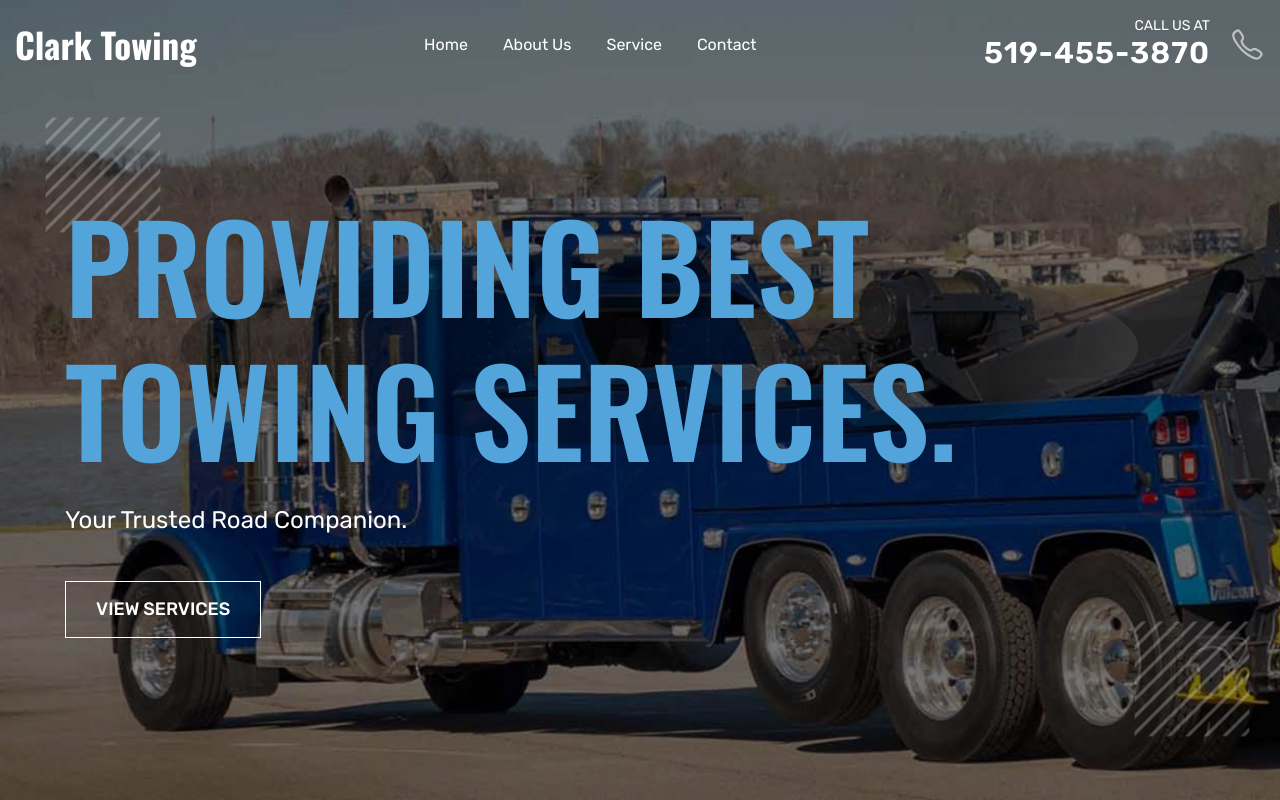
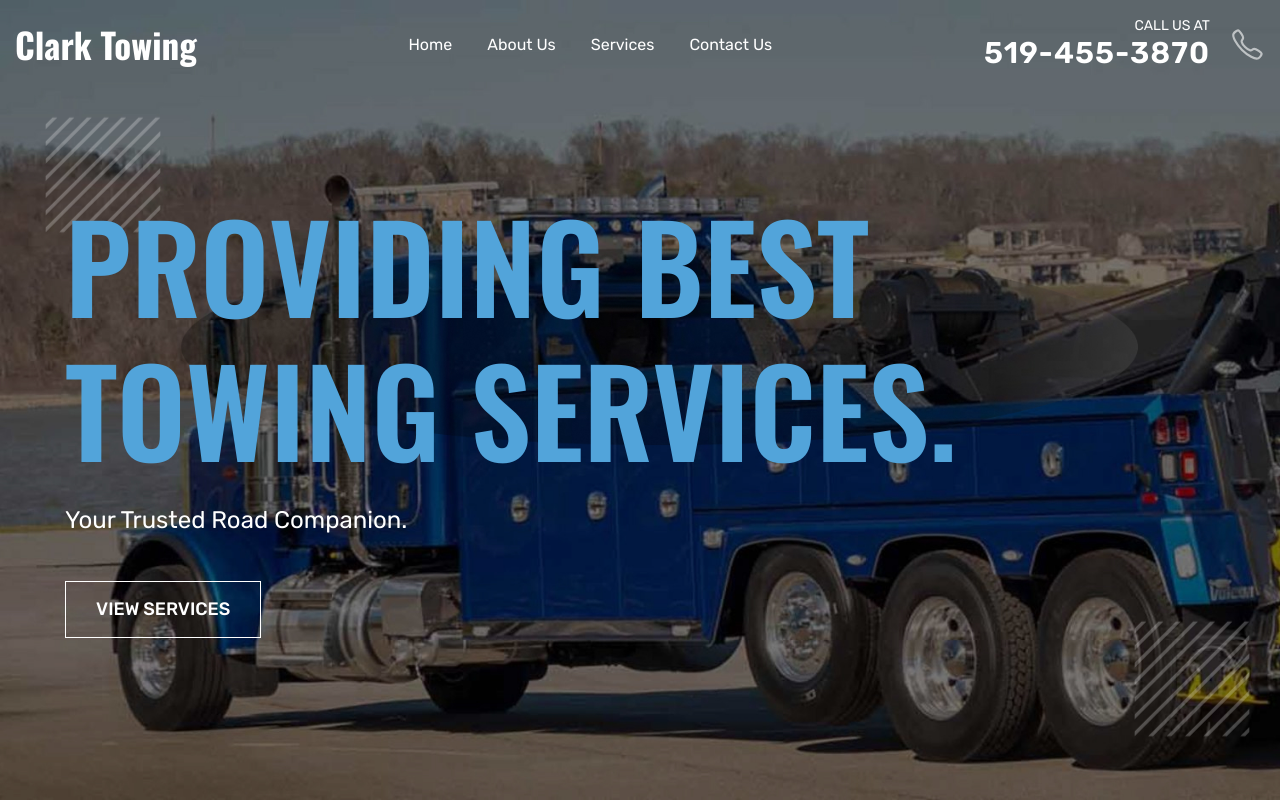
Before and after one commit to itutfs/clarktowing, a plain HTML site: page index.html in a window 1280 px wide. Shown: the top 800 px of the page. Drawn offline with nearby package versions, Linux system fonts and the light colour scheme.

Commit message:
Update index.html

```diff
--- a/index.html
+++ b/index.html
@@ -75,7 +75,7 @@
 
           <li class="navbar-item">
             <a href="#service" class="navbar-link" data-nav-link>
-              <span>Service</span>
+              <span>Services</span>
 
               <ion-icon name="chevron-forward"></ion-icon>
             </a>
@@ -83,7 +83,7 @@
 
           <li class="navbar-item">
             <a href="#contact" class="navbar-link" data-nav-link>
-              <span>Contact</span>
+              <span>Contact Us</span>
 
               <ion-icon name="chevron-forward"></ion-icon>
             </a>
```
